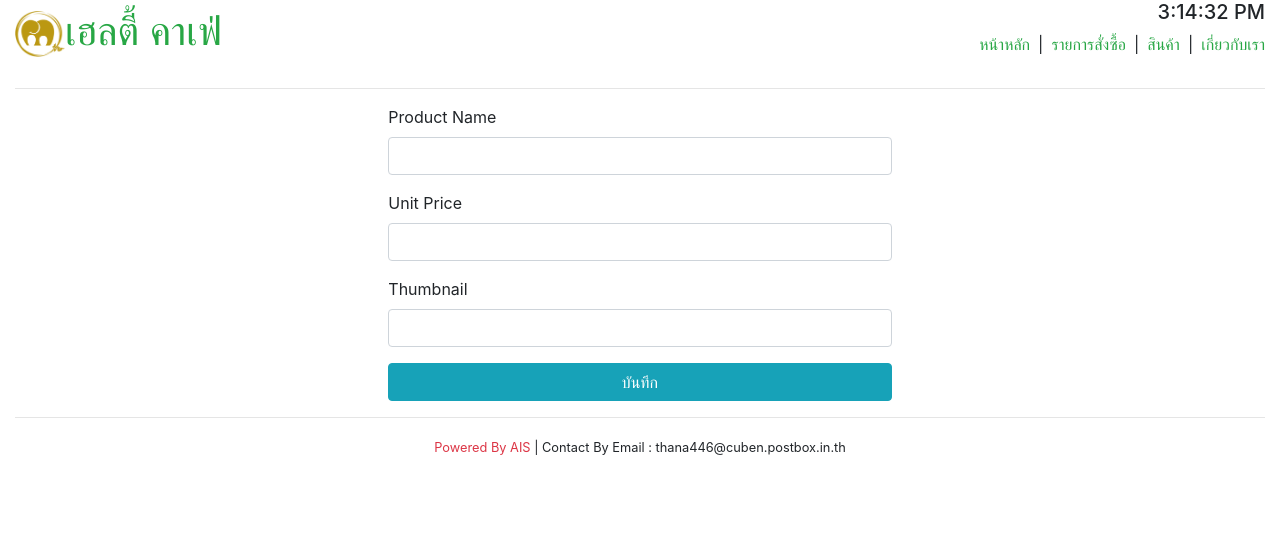
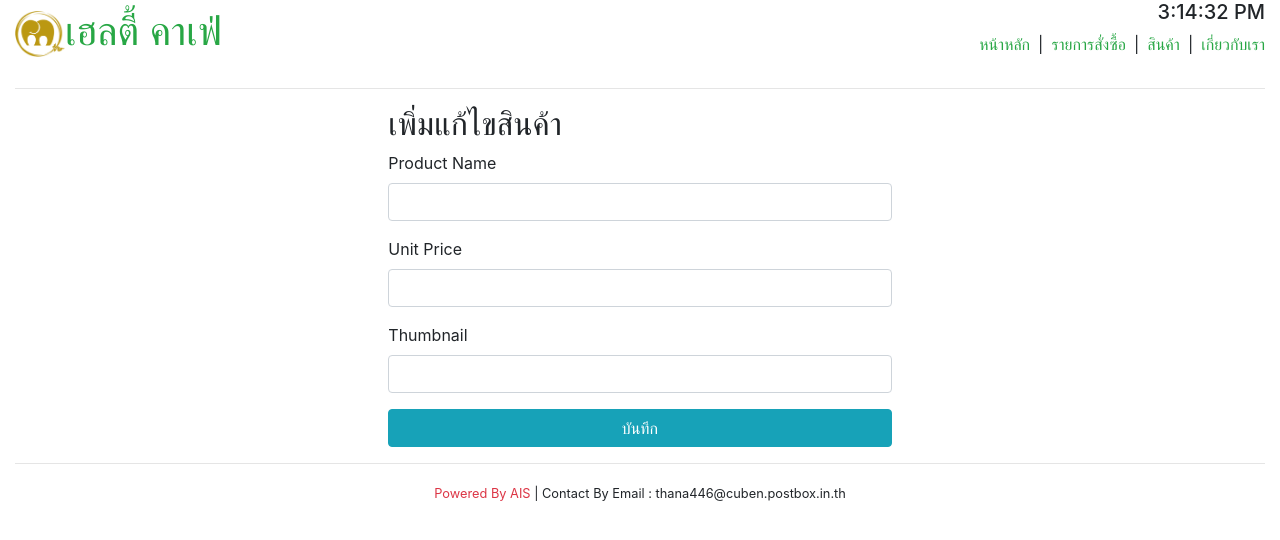
Before and after one commit to thana446/react-udemy, a React (Create React App) app in the folder client/: page /products/edit/1 in a window 1280 px wide. Shown: the top 540 px of the page. Built offline with nearby package versions, Linux system fonts and the light colour scheme.

Commit message:
add form init val

```diff
--- a/client/src/components/common/FormField.js
+++ b/client/src/components/common/FormField.js
@@ -1,10 +1,10 @@
 import React from 'react'
 
-export default ({input ,label ,type ,required ,meta: {error ,touched}}) => {
+export default ({input ,label ,type ,meta: {error ,touched}}) => {
     return (
         <div className="form-group">
             <label className="title">{label}</label>
-            <input className="form-control" type={type} required={required} {...input}></input>
+            <input className="form-control" type={type} {...input}></input>
             {
                 error && touched &&
                 (<p className="mt-2 title text-danger">{error}</p>)
--- a/client/src/components/product/ProductForm.js
+++ b/client/src/components/product/ProductForm.js
@@ -1,4 +1,5 @@
 import React ,{Component} from 'react'
+import { connect } from 'react-redux'
 import {Field, reduxForm} from 'redux-form'
 import FormField from '../common/FormField'
 
@@ -34,4 +35,8 @@ const validate = (values) => {
     return errors
 }
 
-export default reduxForm({validate , form: 'productForm'})(ProductForm)
+const mapStateToProps = ({form ,products}) => {
+    return {formValues: form.productForm ? form.productForm.values : null ,products }
+}
+
+export default connect(mapStateToProps)(reduxForm({validate , form: 'productForm'})(ProductForm))
--- a/client/src/containers/product/ProductEdit.js
+++ b/client/src/containers/product/ProductEdit.js
@@ -3,9 +3,31 @@ import ProductForm from '../../components/product/ProductForm'
 
 class ProductEdit extends Component {
     render() {
+        const {match} = this.props
         return(
             <div className="container col-5">
-                <ProductForm />
+                {
+                    match.path.indexOf("add") > 0 &&
+                    (
+                        <div>
+                            <h2 className="title">เพิ่มสินค้า</h2>
+                            <ProductForm />
+                        </div>
+                    )
+
+                }
+
+                {
+                    match.path.indexOf("edit") > 0 &&
+                    (
+                        <div>
+                            <h2 className="title">เพิ่มแก้ไขสินค้า</h2>
+                            <ProductForm />
+                        </div>
+                    )
+
+                }
+
             </div>
         )
     }
```
